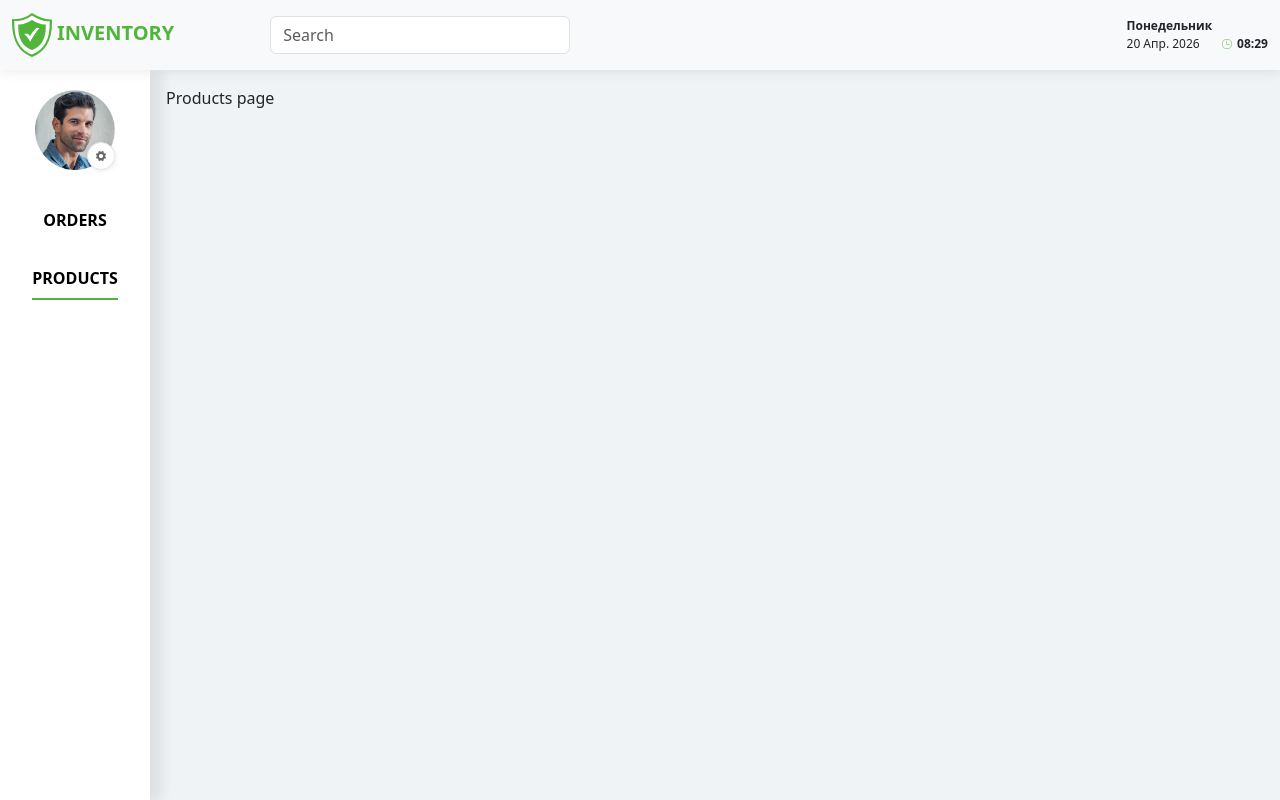
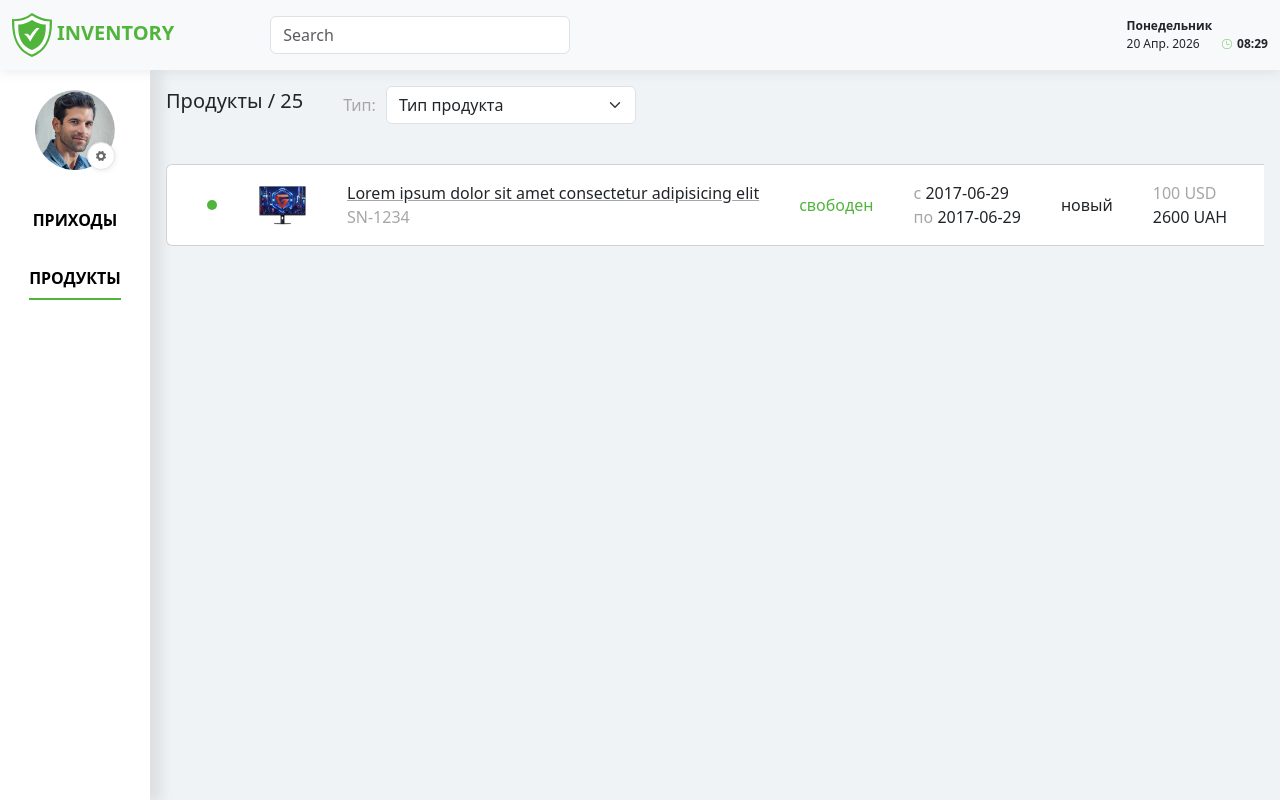
Before and after one commit to Vitalii-250885/spa, a Next.js app: page /products in a window 1280 px wide. Built offline with nearby package versions, Linux system fonts and the light colour scheme.

Commit message:
added product page

```diff
--- a/app/(dashboard)/products/page.tsx
+++ b/app/(dashboard)/products/page.tsx
@@ -1,5 +1,25 @@
+import { ProductCard } from '@/app/components/ProductCard'
+
+const count = 25
+
 const ProductsPage = () => {
-  return <div>Products page</div>
+  return (
+    <div className='products'>
+      <div className='products__title-select--wrapper'>
+        <h1 className='products__title'>Продукты / {count}</h1>
+        <div className='products__select--wrapper'>
+          <span>Тип:</span>
+          <select className='form-select products__select'>
+            <option defaultValue>Тип продукта</option>
+            <option value='1'>Мониторы</option>
+            <option value='2'>Клавиатуры</option>
+            <option value='3'>Мышки</option>
+          </select>
+        </div>
+      </div>
+      <ProductCard />
+    </div>
+  )
 }
 
 export default ProductsPage
--- /dev/null
+++ b/app/components/ProductCard.tsx
@@ -0,0 +1,66 @@
+import Image from 'next/image'
+import { DeleteIcon } from './icons/DeleteIcon'
+
+const title = 'Lorem ipsum dolor sit amet consectetur adipisicing elit'
+const serialNumber = 1234
+
+const status = 'свободен'
+const img = '/monitor.jpg'
+const guarantee = {
+  start: '2017-06-29',
+  end: '2017-06-29',
+}
+const isNew = 'новый'
+const price = [
+  { value: 100, symbol: 'USD', isDefault: 0 },
+  { value: 2600, symbol: 'UAH', isDefault: 1 },
+]
+const nameOfGroup =
+  'Lorem ipsum dolor sit amet onsectetur adipisicing elit. Ratione, corporis.'
+const name = 'Xристорождественский Александр'
+const nameOfIncome =
+  'Lorem ipsum, dolor sit amet onsectetur adipisicing elit. Consequatur, minus.'
+const date = '2017-06-29'
+
+export const ProductCard = () => {
+  return (
+    <div className='card product-card'>
+      <div className='card-body product-card__body'>
+        <div>
+          <div className='product-card__marker'></div>
+        </div>
+        <div>
+          <Image src={img} alt='product' width={50} height={40} />
+        </div>
+        <div>
+          <div className='product-card__title'>{title}</div>
+          <div className='product-card__sn'>SN-{serialNumber}</div>
+        </div>
+        <div className='product-card__status'>{status}</div>
+        <div>
+          <div>
+            <span className='product-card__text'>c</span> {guarantee.start}
+          </div>
+          <div>
+            <span className='product-card__text'>по</span> {guarantee.end}
+          </div>
+        </div>
+        <div>{isNew}</div>
+        <div>
+          {price.map(({ value, symbol, isDefault }, index) => (
+            <div key={index} className='product-card__price'>
+              {value} {symbol}
+            </div>
+          ))}
+        </div>
+        <div className='product-card__name-of-group'>{nameOfGroup}</div>
+        <div className='product-card__name'>{name}</div>
+        <div className='product-card__name-of-income'>{nameOfIncome}</div>
+        <div>{date}</div>
+        <div>
+          <DeleteIcon className='product-card__delete-icon' />
+        </div>
+      </div>
+    </div>
+  )
+}
--- a/app/components/Sidebar.tsx
+++ b/app/components/Sidebar.tsx
@@ -43,13 +43,13 @@ export const Sidebar = () => {
           className={`nav-link sidebar__nav-link ${pathname === '/orders' ? 'active' : ''}`}
           href='/orders'
           onClick={() => setIsOpen(!isOpen)}>
-          Orders
+          Приходы
         </Link>
         <Link
           className={`nav-link sidebar__nav-link ${pathname === '/products' ? 'active' : ''}`}
           href='/products'
           onClick={() => setIsOpen(!isOpen)}>
-          Products
+          Продукты
         </Link>
       </nav>
     </div>
--- /dev/null
+++ b/app/components/icons/DeleteIcon.tsx
@@ -0,0 +1,14 @@
+export const DeleteIcon = ({ className }: { className: string }) => {
+  return (
+    <svg
+      className={className}
+      viewBox='0 0 1024 1024'
+      version='1.1'
+      xmlns='http://www.w3.org/2000/svg'>
+      <path
+        d='M791.272727 849.454545c0 32.069818-26.088727 58.181818-58.181818 58.181819h-418.909091a58.251636 58.251636 0 0 1-58.181818-58.181819V232.727273h535.272727v616.727272z m-418.909091-721.454545a11.636364 11.636364 0 0 1 11.636364-11.636364h279.272727a11.636364 11.636364 0 0 1 11.636364 11.636364V162.909091H372.363636V128zM965.818182 162.909091H744.727273V128C744.727273 83.083636 708.189091 46.545455 663.272727 46.545455h-279.272727C339.083636 46.545455 302.545455 83.083636 302.545455 128V162.909091H81.454545a34.909091 34.909091 0 1 0 0 69.818182H186.181818v616.727272c0 70.586182 57.437091 128 128 128h418.909091c70.562909 0 128-57.413818 128-128V232.727273h104.727273a34.909091 34.909091 0 1 0 0-69.818182z m-442.181818 640A34.909091 34.909091 0 0 0 558.545455 768V395.636364a34.909091 34.909091 0 1 0-69.818182 0v372.363636a34.909091 34.909091 0 0 0 34.909091 34.909091m-162.909091 0A34.909091 34.909091 0 0 0 395.636364 768V395.636364a34.909091 34.909091 0 1 0-69.818182 0v372.363636a34.909091 34.909091 0 0 0 34.909091 34.909091m325.818182 0A34.909091 34.909091 0 0 0 721.454545 768V395.636364a34.909091 34.909091 0 1 0-69.818181 0v372.363636a34.909091 34.909091 0 0 0 34.909091 34.909091'
+        fill='#797979'
+      />
+    </svg>
+  )
+}
--- a/app/globals.css
+++ b/app/globals.css
@@ -7,6 +7,8 @@ body {
 
 .header {
   display: flex;
+  position: sticky;
+  top: 0;
   z-index: 999;
   box-shadow: 0 0.125rem 0.75rem rgba(0, 0, 0, 0.08);
 }
@@ -260,3 +262,96 @@ body {
   color: #000000;
   border-bottom-color: #51b53c;
 }
+
+/* --- products --- */
+
+.products__title {
+  font-size: 20px;
+}
+
+.products {
+  height: 100%;
+  display: flex;
+  flex-direction: column;
+  overflow-x: auto;
+  padding-bottom: 0.5rem;
+}
+
+.products__title-select--wrapper {
+  display: flex;
+  align-items: center;
+  gap: 40px;
+  margin-bottom: 40px;
+}
+
+.products__select--wrapper {
+  display: flex;
+  align-items: center;
+  gap: 10px;
+  color: #a6a6a6;
+}
+
+.products__select {
+  width: 250px;
+}
+
+.product-card {
+  width: 100%;
+  min-width: max-content;
+}
+
+.product-card__body {
+  display: flex;
+  align-items: center;
+  gap: 40px;
+  padding-left: 40px;
+  padding-right: 40px;
+}
+
+.product-card__marker {
+  width: 10px;
+  height: 10px;
+
+  border-radius: 100%;
+
+  background-color: #51b53c;
+}
+
+.product-card__title {
+  text-decoration: underline #a6a6a6;
+}
+
+.product-card__sn {
+  color: #a6a6a6;
+}
+
+.product-card__status {
+  color: #51b53c;
+}
+
+.product-card__text {
+  font-size: 14;
+  color: #a6a6a6;
+}
+
+.product-card__price:first-child {
+  font-size: 14;
+  color: #a6a6a6;
+}
+
+.product-card__name-of-group {
+  width: 300px;
+}
+
+.product-card__name {
+  width: 180px;
+}
+
+.product-card__name-of-income {
+  width: 300px;
+}
+
+.product-card__delete-icon {
+  width: 18px;
+  height: 18px;
+}
--- a/app/layout.tsx
+++ b/app/layout.tsx
@@ -1,5 +1,6 @@
 import type { Metadata } from "next";
 import { Geist, Geist_Mono } from "next/font/google";
+import "bootstrap/dist/css/bootstrap-reboot.min.css";
 import "bootstrap/dist/css/bootstrap.min.css";
 import "./globals.css";
 import { BootstrapClient } from "./BootstrapClient";
```
Also changed, not shown: public/monitor.jpg (added).
